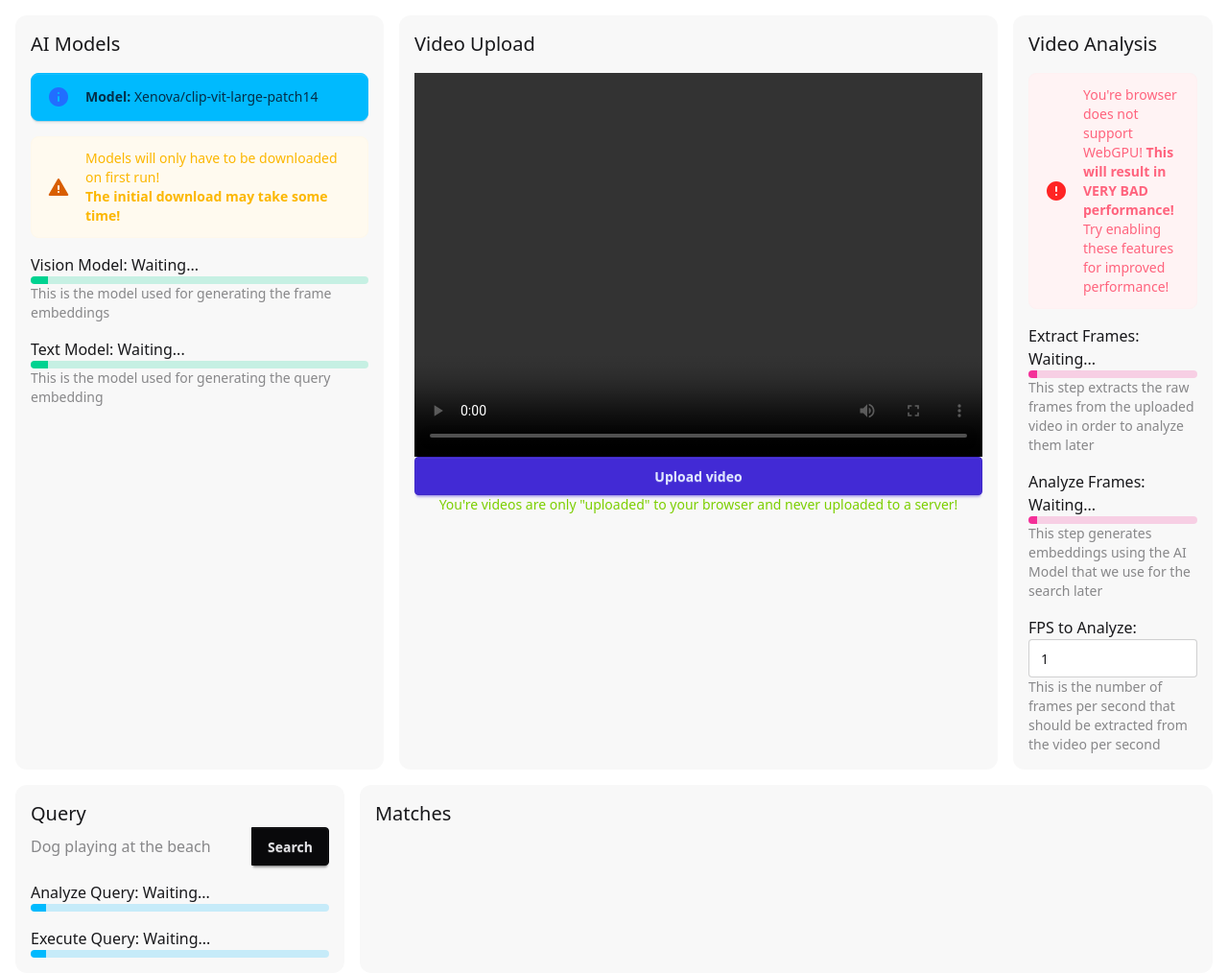
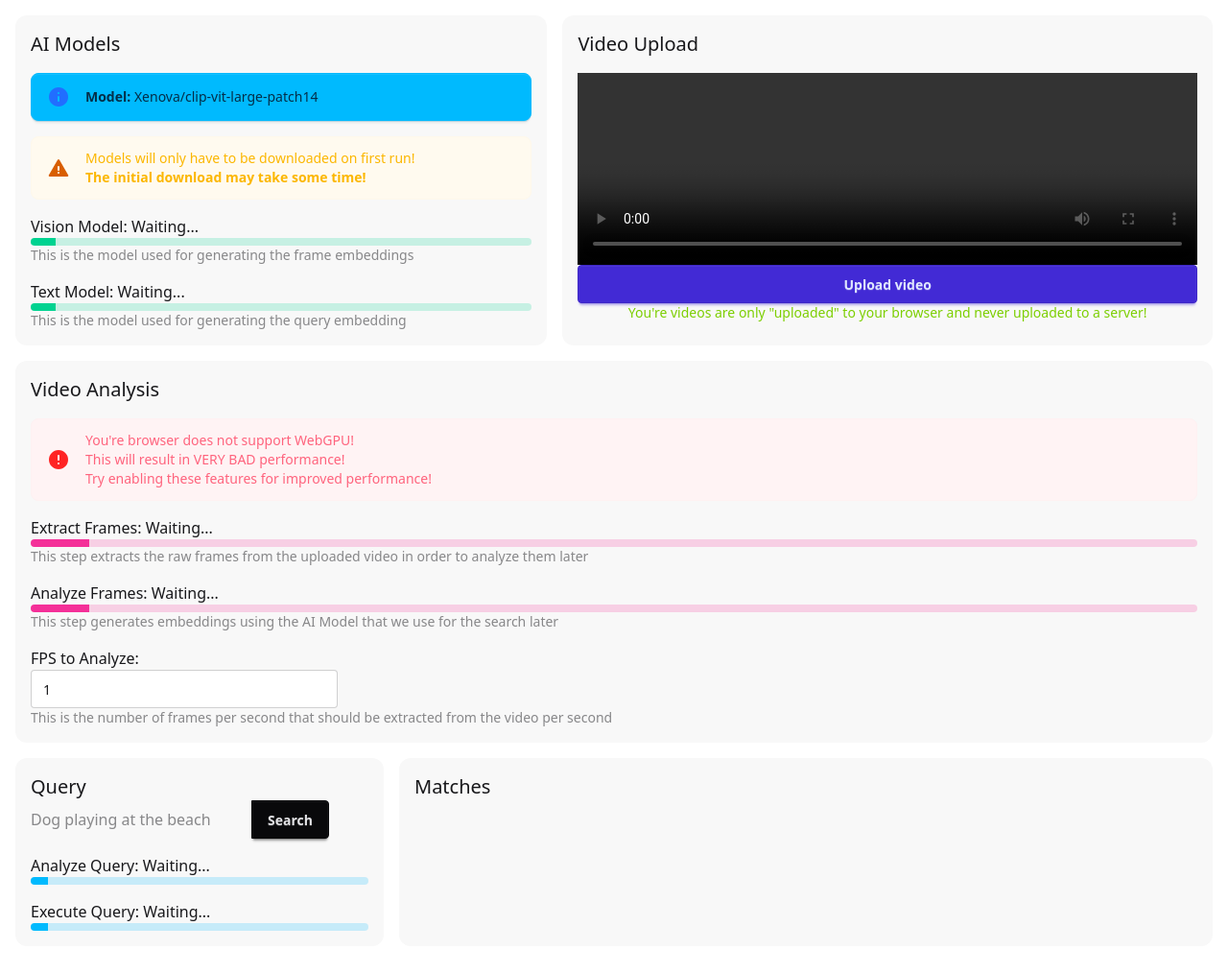
Before and after one commit to lamcongphu/ai-video-search, a website built with Parcel: page src/index.html in a window 1280 px wide. Shown: the whole page at 96% size. After the commit the page ends 986 px from the top, so only its background shows below. Built offline with nearby package versions, Linux system fonts and the light colour scheme; what @huggingface/transformers would draw is missing.

Commit message:
Fixed flex rendering to support mobile

```diff
--- a/src/index.html
+++ b/src/index.html
@@ -10,8 +10,8 @@
 </head>
 <body class="w-full h-full">
     <div class="App w-full h-full p-4 flex flex-col gap-4">
-        <div class="ROW flex flex-row flex-wrap w-full h-fit gap-4 *:w-fit *:min-h-fit *:bg-base-200 *:rounded-xl *:p-4">
-            <div class="ModelBox grow basis-1/6">
+        <div class="ROW flex flex-row flex-wrap w-full h-fit gap-4 *:w-fit *:min-h-fit *:bg-base-200 *:rounded-xl *:p-4 *:grow">
+            <div class="ModelBox">
                 <div class="text-xl mb-4">AI Models</div>
                 <div role="alert" class="alert alert-info">
                     <img src="../assets/material-symbols--info-rounded.svg">
@@ -29,17 +29,17 @@
                 <progress id="TEXT_MODEL_BAR" class="progress progress-success w-full" max="100"></progress>
                 <div class="text-sm text-base-content/50">This is the model used for generating the query embedding</div>
             </div>
-            <div class="UploadBox flex flex-col basis-3/6">
+            <div class="UploadBox flex flex-col">
                 <div class="text-xl">Video Upload</div>
-                <video id="VIDEO_PREVIEW" class="w-full h-[50vh] mt-4" controls></video>
+                <video id="VIDEO_PREVIEW" class="w-full h-[25vh] mt-4" controls></video>
                 <button id="VIDEO_UPLOAD" class="btn btn-primary">Upload video</button>
                 <div class="text-sm text-center w-full text-lime-500">You're videos are only "uploaded" to your browser and never uploaded to a server!</div>
             </div>
-            <div class="AnalysisBox flex flex-col basis-1/6">
+            <div class="AnalysisBox flex flex-col">
                 <div class="text-xl">Video Analysis</div>
                 <div id="NO_ACCEL" role="alert" class="alert alert-error alert-soft mt-4">
                     <img src="../assets/material-symbols--error-rounded.svg">
-                    <span>You're browser does not support WebGPU! <b>This will result in VERY BAD performance!</b> Try enabling these features for improved performance!</span>
+                    <span>You're browser does not support WebGPU!<br>This will result in VERY BAD performance!</b><br>Try enabling these features for improved performance!</span>
                 </div>
                 <div class="mt-4">Extract Frames: <a id="VIDEO_EXTRACT_STATE">Waiting...</a></div>
                 <progress id="VIDEO_EXTRACT_BAR" class="progress progress-secondary w-full" max="100"></progress>
@@ -60,8 +60,8 @@
             </div>
         </div>
 
-        <div class="ROW flex flex-row w-full gap-4 *:w-fit *:min-h-fit *:bg-base-200 *:rounded-xl *:p-4">
-            <div class="QueryBox flex flex-col">
+        <div class="ROW flex flex-row flex-wrap w-full gap-4 *:w-fit *:min-h-fit *:bg-base-200 *:rounded-xl *:p-4 *:grow">
+            <div class="QueryBox flex flex-col max-w-96">
                 <div class="text-xl">Query</div>
                 <div class="join">
                     <input id="QUERY_INPUT" type="text" placeholder="Dog playing at the beach" required />
```
